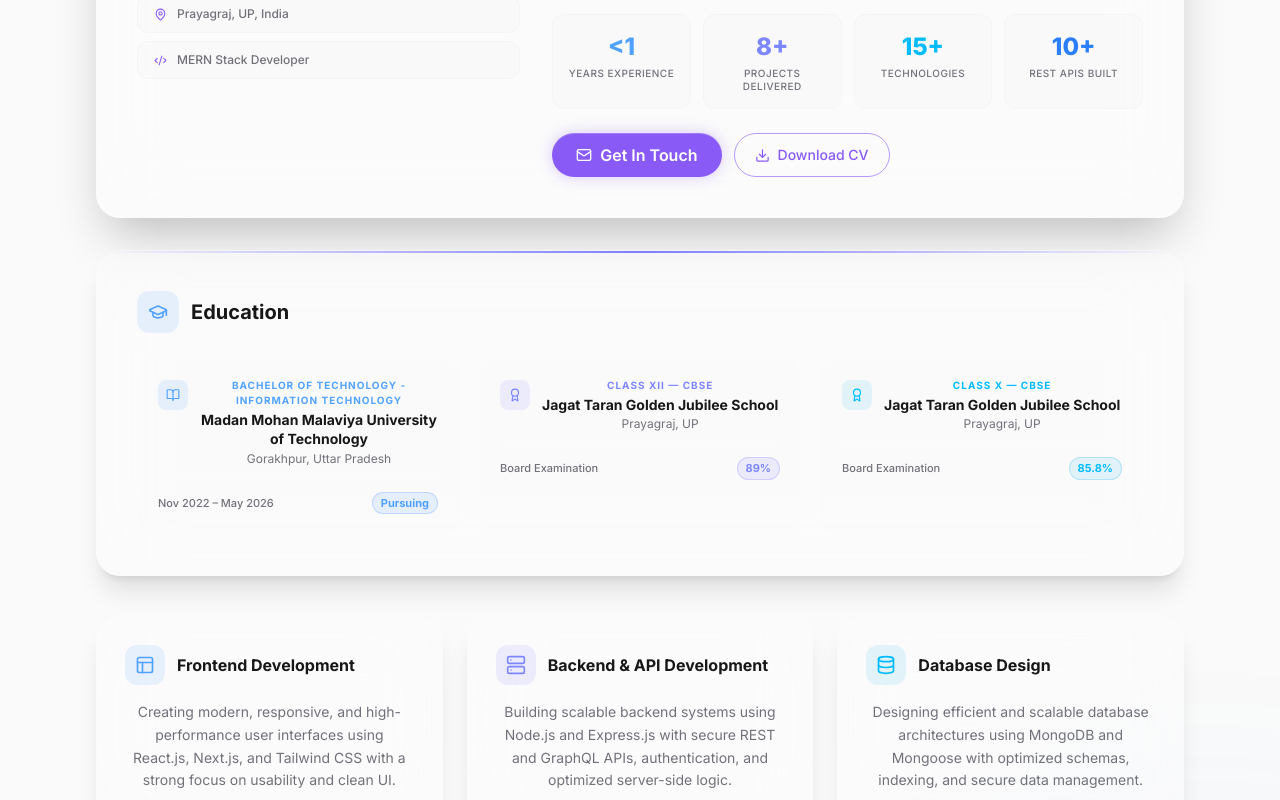
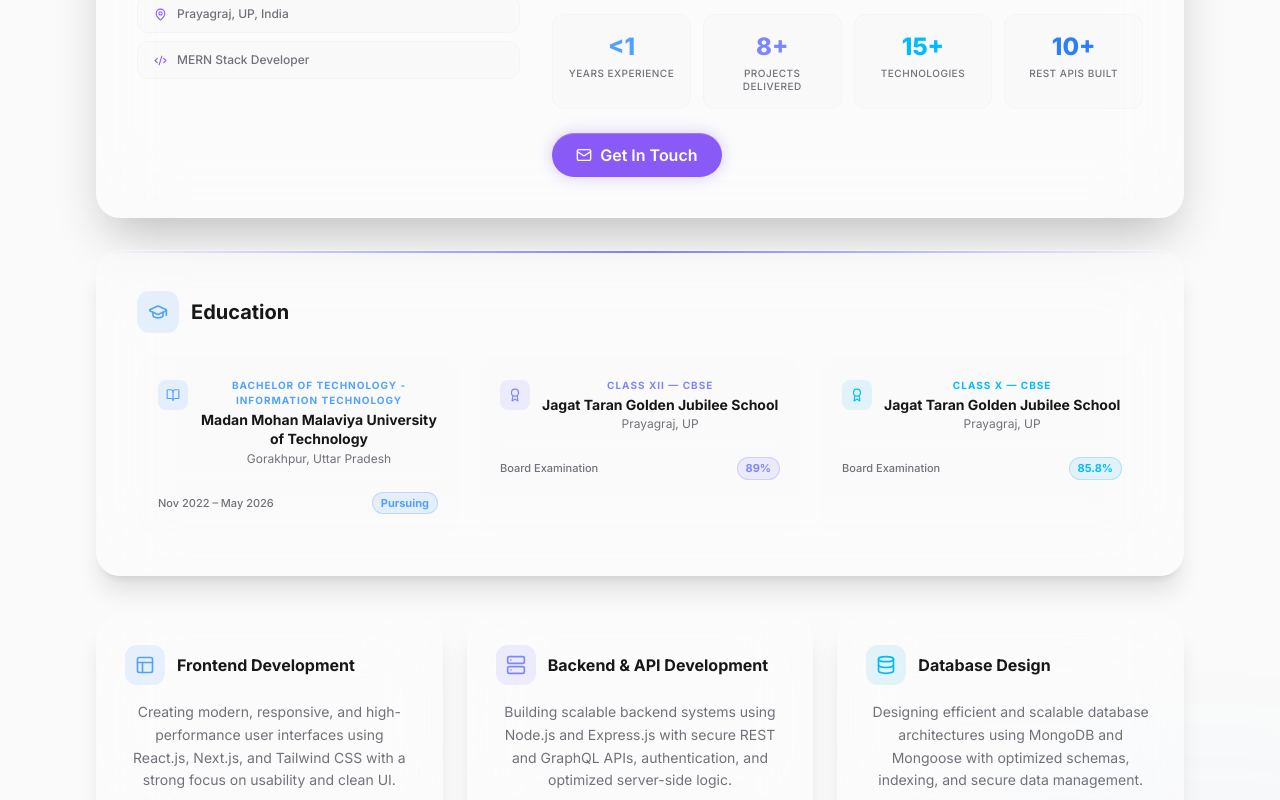
Before and after one commit to Prynshumishra/Portfolio, a React (Vite) app: page / in a window 1280 px wide. Shown: the part 1860-2660 px from the top of the page. Built offline with nearby package versions, Linux system fonts and the light colour scheme.

Commit message:
updated some section

```diff
--- a/src/components/AboutSection.jsx
+++ b/src/components/AboutSection.jsx
@@ -249,15 +249,6 @@ export const AboutSection = () => {
                   Get In Touch
                 </a>
 
-                <a
-                  href="https://drive.google.com/file/d/1qFUuSAzGpWivJnCBdr5y1AhsdAMc6y6G/view?usp=drive_link"
-                  target="_blank"
-                  rel="noopener noreferrer"
-                  className="px-5 py-2 rounded-full border border-primary/60 text-primary hover:bg-primary/10 transition-all duration-300 font-medium flex items-center gap-2 text-sm"
-                >
-                  <Download size={15} />
-                  Download CV
-                </a>
               </div>
             </div>
           </div>
--- a/src/components/ExperienceSection.jsx
+++ b/src/components/ExperienceSection.jsx
@@ -4,7 +4,7 @@ import { Briefcase, Calendar, MapPin } from "lucide-react";
 const experiences = [
   {
     id: 1,
-    role: "Full Stack Developer Intern",
+    role: "Backend Developer Intern",
     company: "MarTech Union",
     duration: "Aug 2025 – Feb 2026",
     location: "Remote",
```
